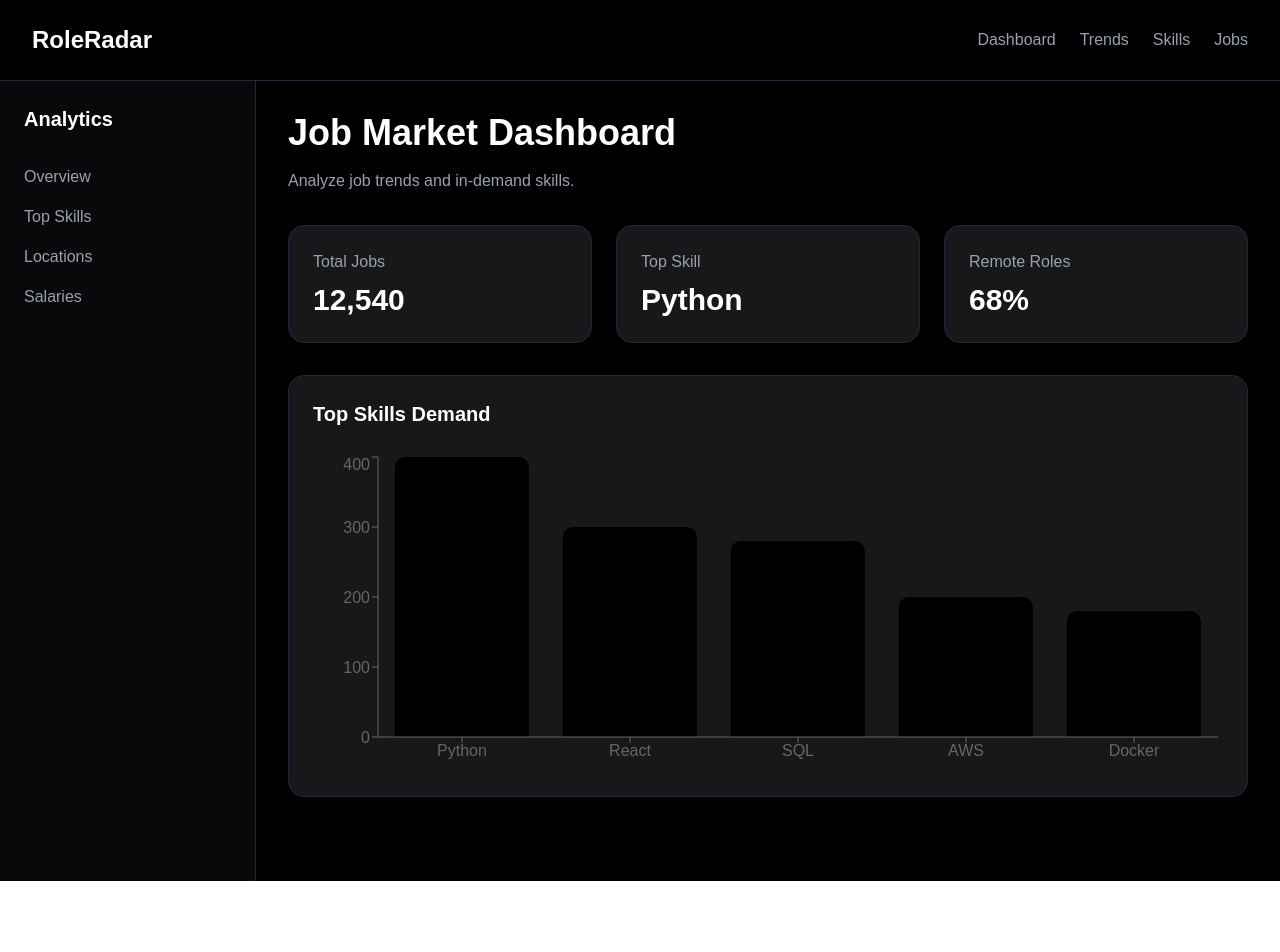
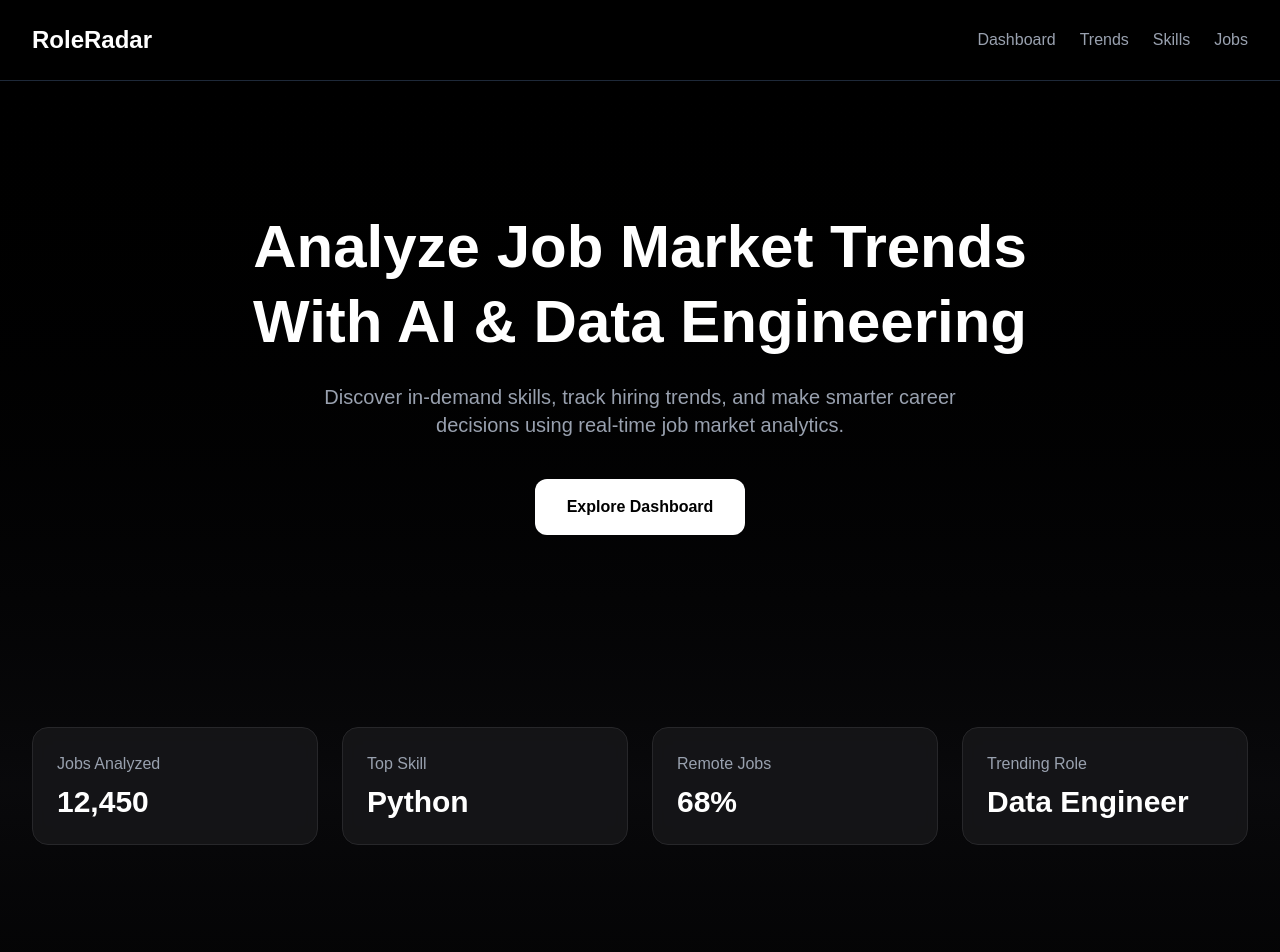
Before and after one commit to sean-techie/RoleRadar, a Next.js app in the folder frontend/: page / in a window 1280 px wide. Shown: the top 952 px of the page. Before the commit the page ends 881 px from the top, so only its background shows below. Built offline with nearby package versions, Linux system fonts and the light colour scheme.

Commit message:
Build dashboard UI components

```diff
--- a/frontend/src/app/page.tsx
+++ b/frontend/src/app/page.tsx
@@ -1,59 +1,15 @@
 import Navbar from "@/components/Navbar";
-import Sidebar from "@/components/Sidebar";
+import Hero from "@/components/Hero";
+import StatsCards from "@/components/StatsCards";
 import SkillsChart from "@/components/SkillsChart";
 
 export default function Home() {
   return (
-    <main className="bg-black min-h-screen">
+    <main className="min-h-screen bg-gradient-to-b from-black via-zinc-950 to-black">
       <Navbar />
-
-      <div className="flex">
-        <Sidebar />
-
-        <section className="flex-1 p-8 text-white">
-          <h1 className="text-4xl font-bold mb-4">
-            Job Market Dashboard
-          </h1>
-
-          <p className="text-gray-400 mb-8">
-            Analyze job trends and in-demand skills.
-          </p>
-
-          <div className="grid grid-cols-1 md:grid-cols-3 gap-6">
-            <div className="bg-zinc-900 p-6 rounded-2xl border border-gray-800">
-              <h2 className="text-gray-400 mb-2">
-                Total Jobs
-              </h2>
-
-              <p className="text-3xl font-bold">
-                12,540
-              </p>
-            </div>
-
-            <div className="bg-zinc-900 p-6 rounded-2xl border border-gray-800">
-              <h2 className="text-gray-400 mb-2">
-                Top Skill
-              </h2>
-
-              <p className="text-3xl font-bold">
-                Python
-              </p>
-            </div>
-
-            <div className="bg-zinc-900 p-6 rounded-2xl border border-gray-800">
-              <h2 className="text-gray-400 mb-2">
-                Remote Roles
-              </h2>
-
-              <p className="text-3xl font-bold">
-                68%
-              </p>
-            </div>
-          </div>
-
-          <SkillsChart />
-        </section>
-      </div>
+      <Hero />
+      <StatsCards />
+      <SkillsChart />
     </main>
   );
 }
--- a/frontend/src/components/SkillsChart.tsx
+++ b/frontend/src/components/SkillsChart.tsx
@@ -10,31 +10,32 @@ import {
 } from "recharts";
 
 const data = [
-  { skill: "Python", jobs: 400 },
-  { skill: "React", jobs: 300 },
-  { skill: "SQL", jobs: 280 },
-  { skill: "AWS", jobs: 200 },
-  { skill: "Docker", jobs: 180 },
+  { skill: "Python", demand: 95 },
+  { skill: "SQL", demand: 88 },
+  { skill: "React", demand: 80 },
+  { skill: "AWS", demand: 76 },
+  { skill: "Docker", demand: 65 },
 ];
 
 export default function SkillsChart() {
   return (
-    <div className="bg-zinc-900 p-6 rounded-2xl border border-gray-800 mt-8">
-      <h2 className="text-white text-xl font-semibold mb-6">
-        Top Skills Demand
+    <section className="px-8 py-16">
+      <div className="bg-zinc-900 border border-zinc-800 rounded-2xl p-8">
+        <h2 className="text-3xl font-bold text-white mb-8">
+          Top In-Demand Skills
         </h2>
 
-      <div className="w-full h-80">
+        <div className="h-[400px]">
           <ResponsiveContainer width="100%" height="100%">
             <BarChart data={data}>
               <XAxis dataKey="skill" />
               <YAxis />
               <Tooltip />
-
-            <Bar dataKey="jobs" radius={[10, 10, 0, 0]} />
+              <Bar dataKey="demand" radius={[10, 10, 0, 0]} />
             </BarChart>
           </ResponsiveContainer>
         </div>
       </div>
+    </section>
   );
 }
--- /dev/null
+++ b/frontend/src/components/StatsCards.tsx
@@ -0,0 +1,39 @@
+export default function StatsCards() {
+  const stats = [
+    {
+      title: "Jobs Analyzed",
+      value: "12,450",
+    },
+    {
+      title: "Top Skill",
+      value: "Python",
+    },
+    {
+      title: "Remote Jobs",
+      value: "68%",
+    },
+    {
+      title: "Trending Role",
+      value: "Data Engineer",
+    },
+  ];
+
+  return (
+    <section className="grid grid-cols-1 md:grid-cols-2 lg:grid-cols-4 gap-6 px-8 py-16">
+      {stats.map((stat, index) => (
+        <div
+          key={index}
+          className="bg-zinc-900/80 backdrop-blur-sm border border-zinc-800 rounded-2xl p-6 hover:border-white/20 transition duration-300 hover:-translate-y-1"
+        >
+          <p className="text-gray-400 mb-2">
+            {stat.title}
+          </p>
+
+          <h2 className="text-3xl font-bold text-white">
+            {stat.value}
+          </h2>
+        </div>
+      ))}
+    </section>
+  );
+}
```
Lines whose indentation alone changed are shown as unchanged.
